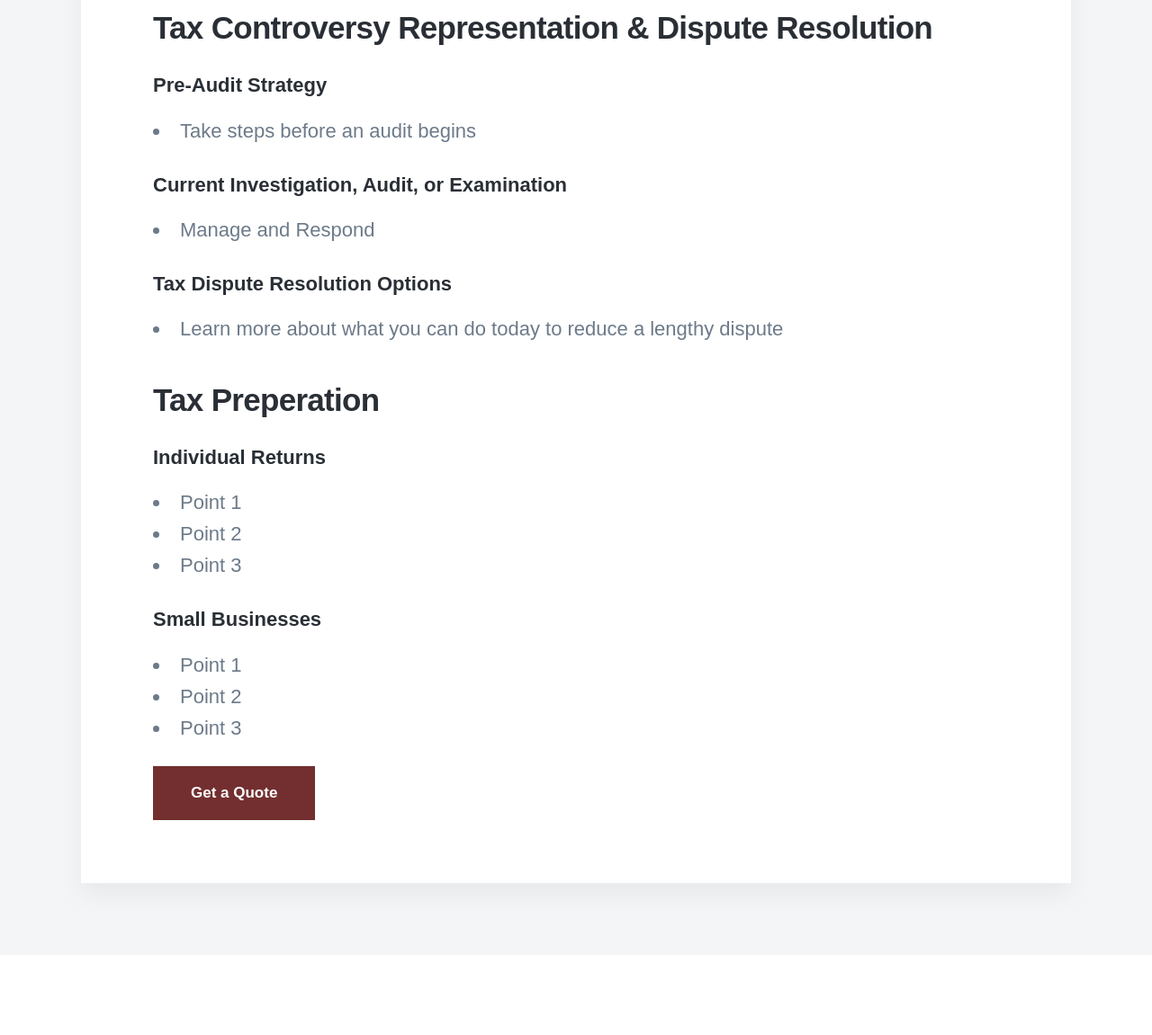
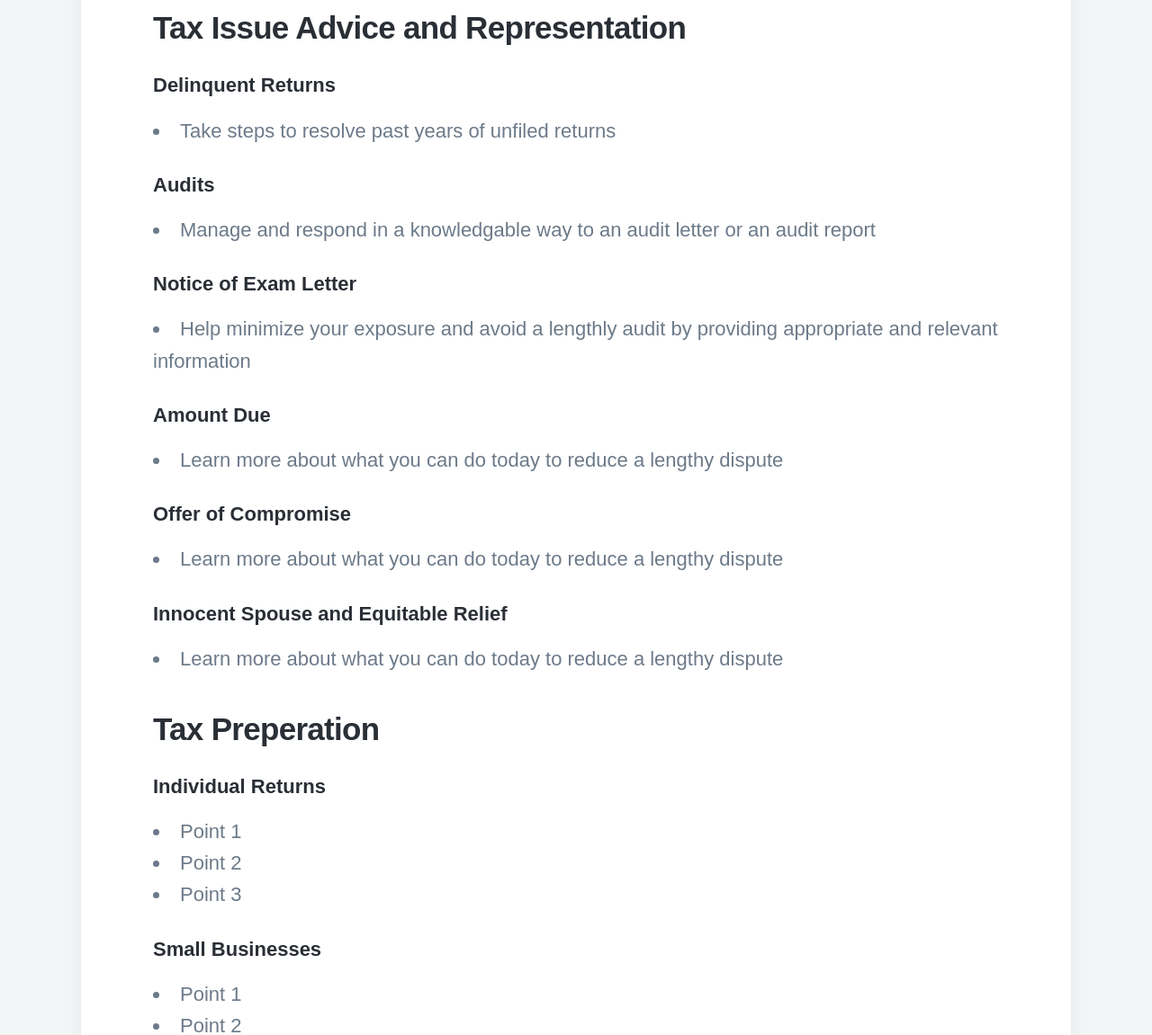
Before and after one commit to meredithmclendon/forestmillercpa, a Jekyll site: the page built from _pages/services.md, in a window 1280 px wide and 1400 px high, scrolled down 323 px. Shown: the part 249-1400 px from the top of the window at 90% size. Built offline with Jekyll 4.4.1, drawn with Linux system fonts in a browser that asks for light colours; nearby versions of some CDN libraries; some web fonts are replaced; some of the changed text lies outside the part shown.

Commit message:
Updated Services Page and Contact Form

```diff
--- a/_data/settings.yml
+++ b/_data/settings.yml
@@ -21,7 +21,7 @@ menu_settings:
       url: '/contact'
 
 footer_settings:
-  footer_tagline: Tax Controversy Representation and Tax Preperation Services
+  footer_tagline: Tax Controversy Representation and Tax Preparation Services
 
 hero_settings:
   overlay_opacity: 0.8
@@ -30,7 +30,7 @@ post_settings:
   grid_spacing: 10
 
 contact_settings:
-  form_action: ''
+  form_action: 'https://formspree.io/f/meqpzdln'
   confirmation_url: '/thanks'
   email_subject: 'Contact form submission'
   send_button_text: 'Send Message'
--- a/_includes/header.html
+++ b/_includes/header.html
@@ -1,4 +1,10 @@
 <header class="header">
+
+    <!--
+    Working on a contact header
+    <div class="tryIt" style="height: 40px; background-color: #19194d; padding-bottom: 20px;"></div>
+
+    -->
 
 	<div class="wrap">
 
--- a/_pages/services.md
+++ b/_pages/services.md
@@ -1,21 +1,29 @@
 ---
 title: Services
 subtitle:
-description: Learn more about Tax Preperation and Tax Controversy Services
+description: Learn more about Tax Preparation and Tax Controversy Services
 featured_image: /images/img1.jpg
 ---
 
-## Tax Controversy Representation & Dispute Resolution
+## Tax Issue Advice and Representation
 
-#### Pre-Audit Strategy
-* Take steps before an audit begins
+#### Delinquent Returns
+* Take steps to resolve past years of unfiled returns
 
-#### Current Investigation, Audit, or Examination
-* Manage and Respond
+#### Audits
+* Manage and respond in a knowledgable way to an audit letter or an audit report
 
-#### Tax Dispute Resolution Options
+#### Notice of Exam Letter
+* Help minimize your exposure and avoid a lengthly audit by providing appropriate and relevant information
+
+#### Amount Due
 * Learn more about what you can do today to reduce a lengthy dispute
 
+#### Offer of Compromise
+* Learn more about what you can do today to reduce a lengthy dispute
+
+#### Innocent Spouse and Equitable Relief
+* Learn more about what you can do today to reduce a lengthy dispute
 
 
 
@@ -31,4 +39,4 @@ featured_image: /images/img1.jpg
 * Point 2
 * Point 3
 
-<a href="https://jekyllthemes.io/theme/personal-website-jekyll-theme" class="button button--aggie" style="border-bottom: 2px solid #732F2F">Get a Quote</a>
+<a href="https://jekyllthemes.io/theme/personal-website-jekyll-theme" class="button button--aggie" style="border-bottom: 2px solid #732F2F">Get Started</a>
```
Also changed, not shown: _includes/contact-form.html (+16 -0 lines), _pages/contact.md (+2 -4 lines), index.html (+3 -31 lines).
